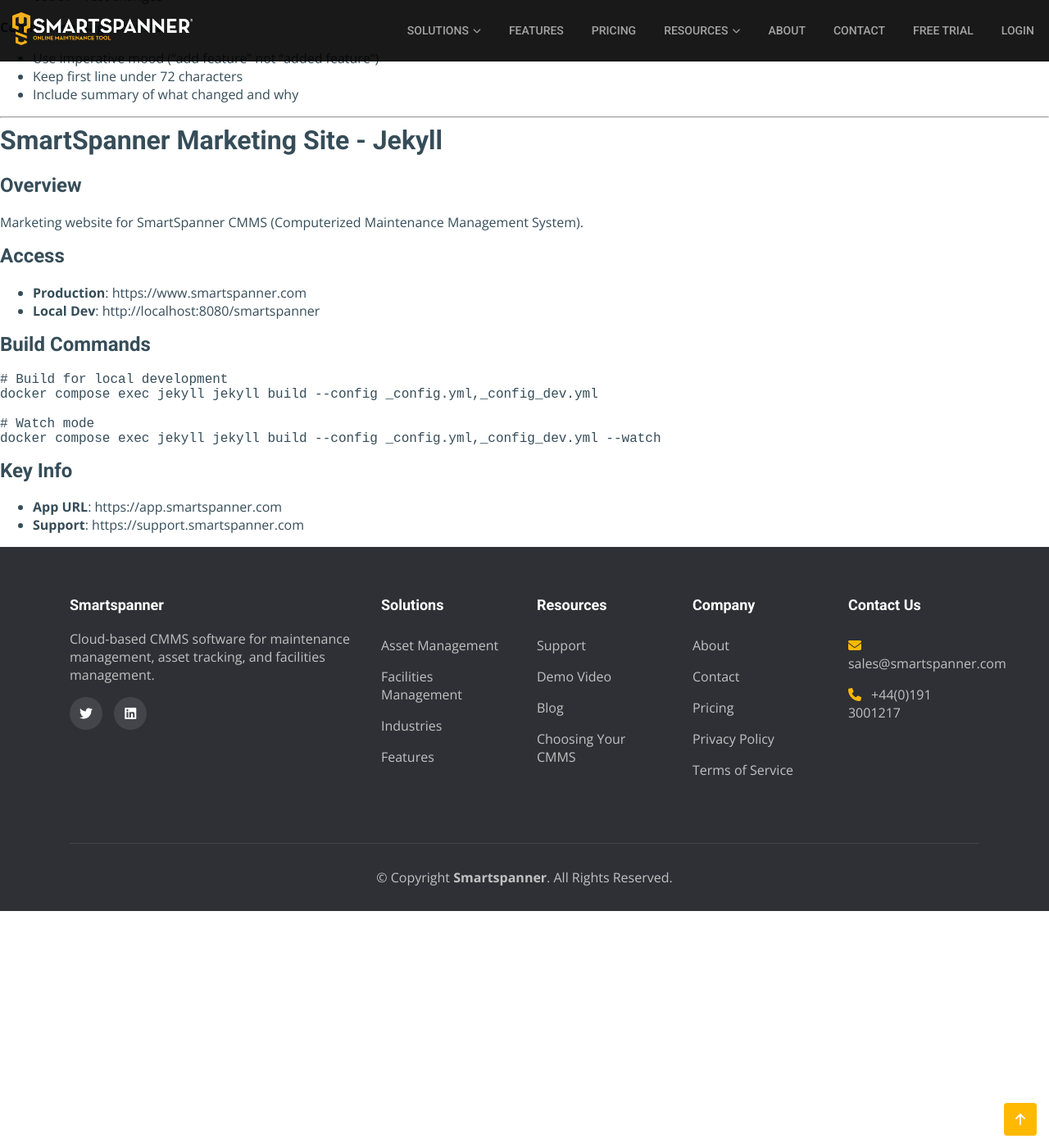
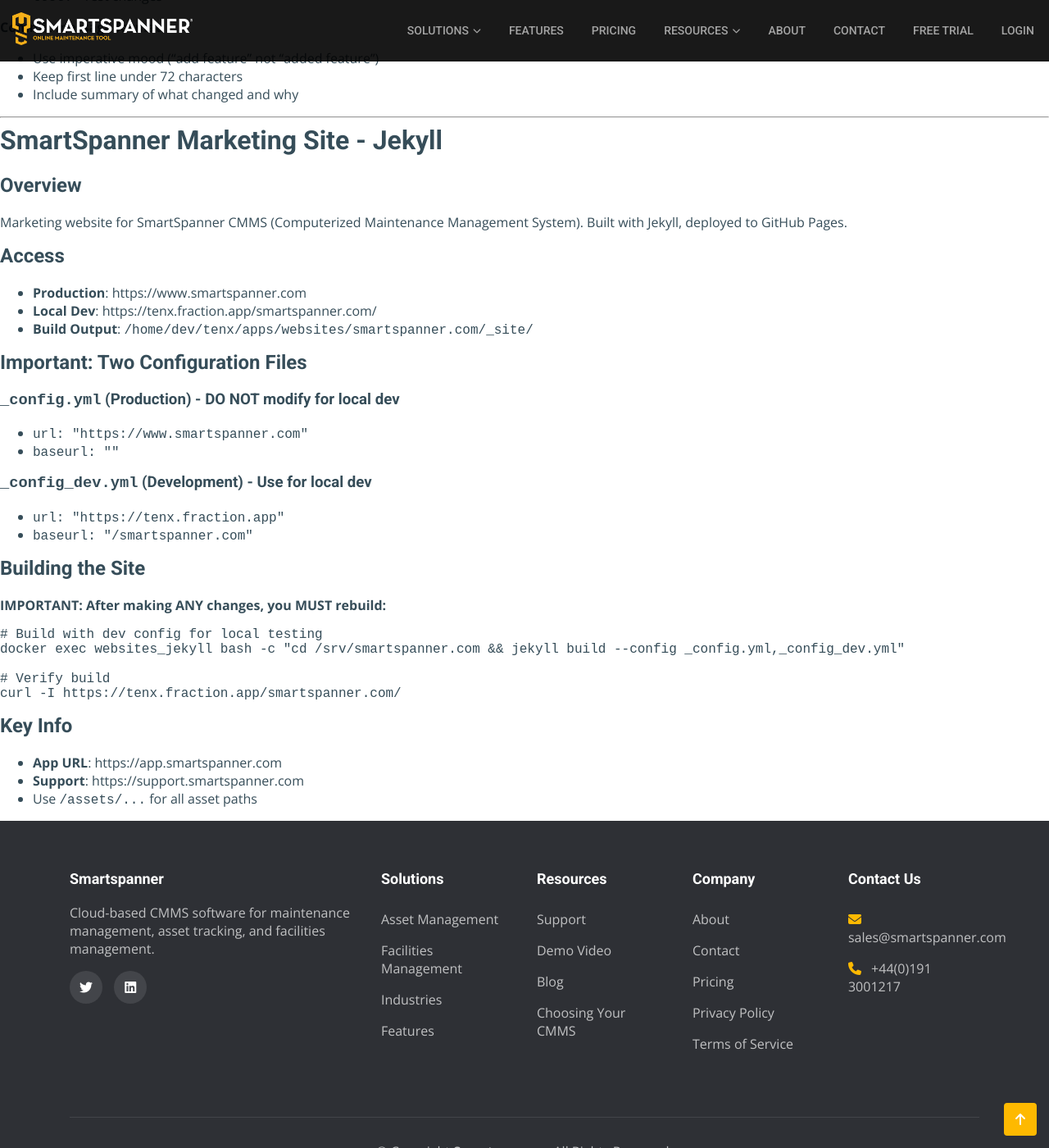
Before and after one commit to smartspanner/smartspanner.com, a Jekyll site: the page built from AGENTS.md, in a window 1280 px wide and 1400 px high, scrolled down 633 px. Shown: the whole window at 82% size. Built offline with Jekyll 4.4.1, drawn with Linux system fonts in a browser that asks for light colours; our own code applies the rules of GitHub Pages for plain Markdown files.

Commit message:
docs: update build config for TenX dev environment

````diff
--- a/AGENTS.md
+++ b/AGENTS.md
@@ -39,21 +39,36 @@
 # SmartSpanner Marketing Site - Jekyll
 
 ## Overview
-Marketing website for SmartSpanner CMMS (Computerized Maintenance Management System).
+Marketing website for SmartSpanner CMMS (Computerized Maintenance Management System). Built with Jekyll, deployed to GitHub Pages.
 
 ## Access
 - **Production**: https://www.smartspanner.com
-- **Local Dev**: http://localhost:8080/smartspanner
+- **Local Dev**: https://tenx.fraction.app/smartspanner.com/
+- **Build Output**: `/home/dev/tenx/apps/websites/smartspanner.com/_site/`
 
-## Build Commands
+## Important: Two Configuration Files
+
+### `_config.yml` (Production) - DO NOT modify for local dev
+- `url: "https://www.smartspanner.com"`
+- `baseurl: ""`
+
+### `_config_dev.yml` (Development) - Use for local dev
+- `url: "https://tenx.fraction.app"`
+- `baseurl: "/smartspanner.com"`
+
+## Building the Site
+
+**IMPORTANT: After making ANY changes, you MUST rebuild:**
+
 ```bash
-# Build for local development
-docker compose exec jekyll jekyll build --config _config.yml,_config_dev.yml
+# Build with dev config for local testing
+docker exec websites_jekyll bash -c "cd /srv/smartspanner.com && jekyll build --config _config.yml,_config_dev.yml"
 
-# Watch mode
-docker compose exec jekyll jekyll build --config _config.yml,_config_dev.yml --watch
+# Verify build
+curl -I https://tenx.fraction.app/smartspanner.com/
 ```
 
 ## Key Info
 - **App URL**: https://app.smartspanner.com
 - **Support**: https://support.smartspanner.com
+- Use `{{ site.baseurl }}/assets/...` for all asset paths
--- a/_config_dev.yml
+++ b/_config_dev.yml
@@ -1,2 +1,3 @@
 # Development overrides - use with: jekyll build --config _config.yml,_config_dev.yml
-baseurl: "/smartspanner"
+url: "https://tenx.fraction.app"
+baseurl: "/smartspanner.com"
````
